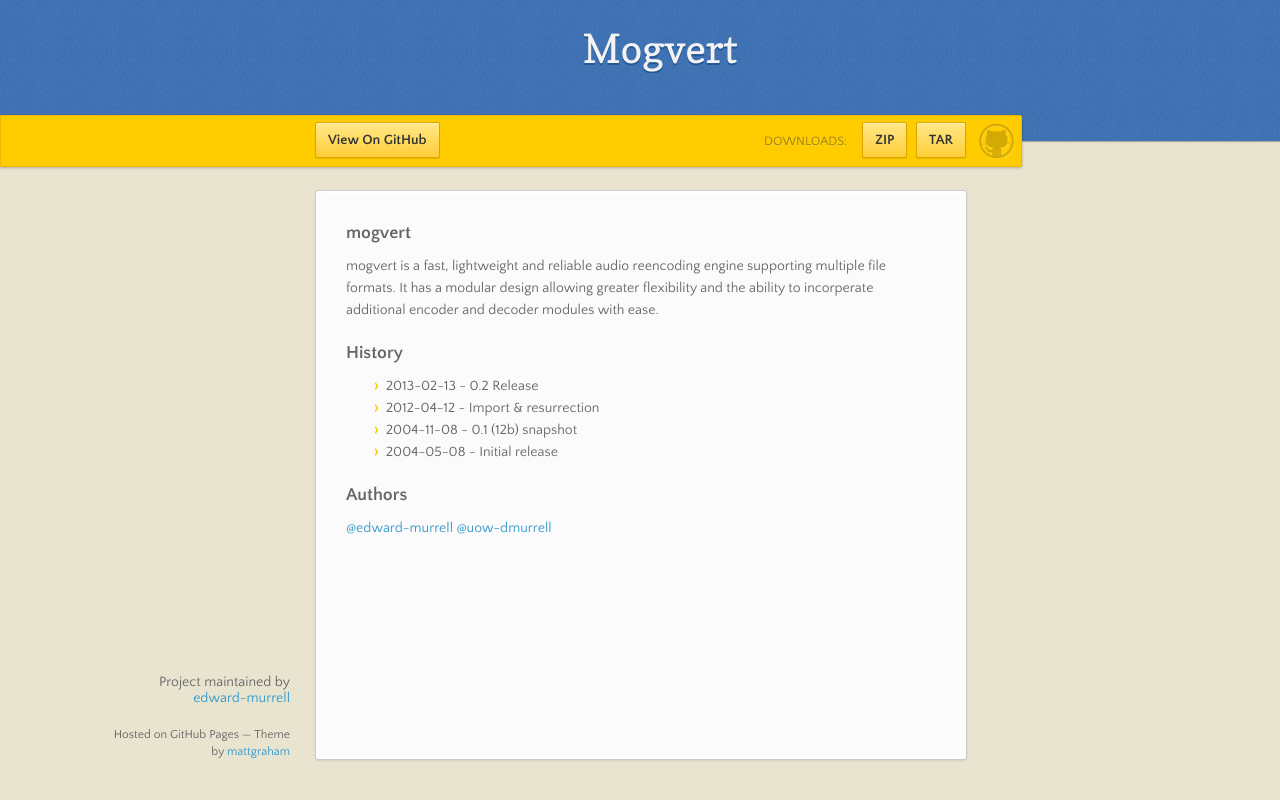
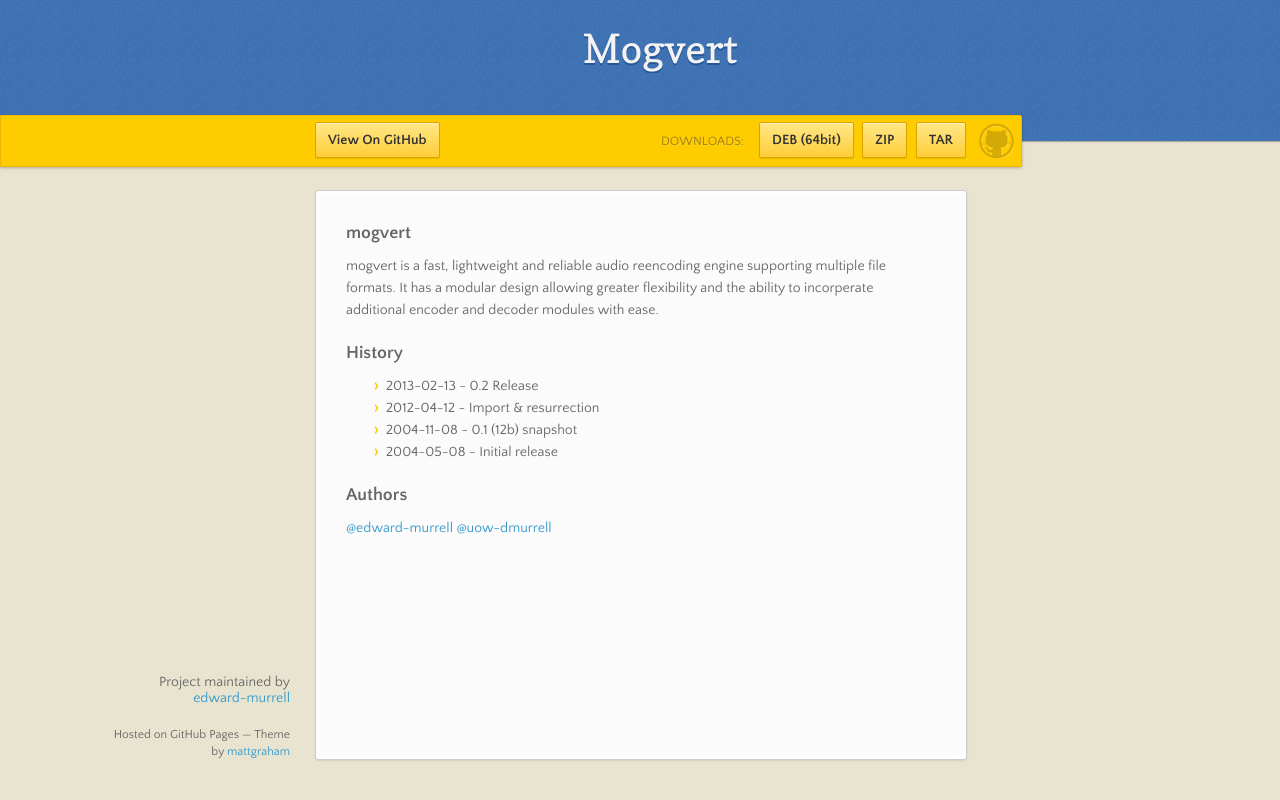
Before and after one commit to edward-murrell/mogvert, a plain HTML site: page index.html in a window 1280 px wide. Drawn offline with nearby package versions, Linux system fonts and the light colour scheme.

Commit message:
Add link for 64 bit deb 0.2

```diff
--- a/index.html
+++ b/index.html
@@ -28,6 +28,7 @@
         <div class="downloads">
           <span>Downloads:</span>
           <ul>
+            <li><a href="/mogvert/files/mogvert_0.2-1_amd64.deb" class="button">DEB (64bit)</a></li>
             <li><a href="https://github.com/edward-murrell/mogvert/zipball/master" class="button">ZIP</a></li>
             <li><a href="https://github.com/edward-murrell/mogvert/tarball/master" class="button">TAR</a></li>
           </ul>
```
